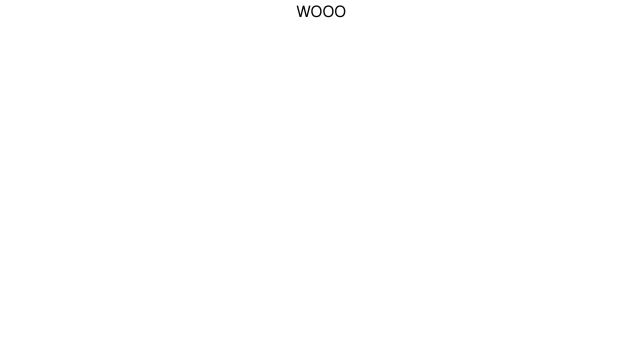
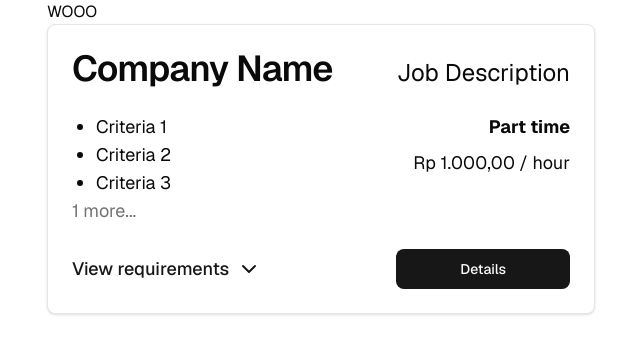
Before and after one commit to WinterRide/AltRecruit, a Next.js app: page / in a window 1280 px wide. Shown: the top 354 px of the page, without its empty margins (319-959 px from the left). Built offline with nearby package versions, Linux system fonts and the light colour scheme.

Commit message:
listing card component

```diff
--- a/app/page.tsx
+++ b/app/page.tsx
@@ -1,7 +1,18 @@
+import ListingCard from "@/components/ListingCard";
+
 export default async function Index() {
   return (
+    // ! cuma utk testing, apus aj
     <div>
       <h1>WOOO</h1>
+      <ListingCard
+        company="Company Name"
+        jobdesc="Job Description"
+        criteria={["Criteria 1", "Criteria 2", "Criteria 3", "asd"]}
+        salary={1000}
+        workStatus="Part time"
+        requirement={["Requirement 1", "Requirement 2", "Requirement 3"]}
+      />
     </div>
   );
 }
--- /dev/null
+++ b/components/ListingCard.tsx
@@ -0,0 +1,92 @@
+"use client";
+
+import {
+  Card,
+  CardContent,
+  CardDescription,
+  CardFooter,
+  CardHeader,
+  CardTitle,
+} from "./ui/card";
+import { Button } from "./ui/button";
+import { useState } from "react";
+import { ChevronDown } from "lucide-react";
+import { cn } from "@/lib/utils";
+
+export default function ListingCard({
+  company,
+  jobdesc,
+  criteria,
+  salary,
+  workStatus,
+  requirement,
+}: {
+  company: string;
+  jobdesc: string;
+  criteria: string[];
+  salary: number;
+  workStatus: "Part time" | "Full time" | "One time job";
+  requirement: string[];
+}) {
+  const [reqOpen, setReqOpen] = useState(false);
+
+  return (
+    <>
+      <Card className="w-fit shadow">
+        <CardHeader className="space-y-0 flex md:flex-row md:items-end justify-between gap-4 md:gap-16">
+          <CardTitle className="text-4xl">{company}</CardTitle>
+          <h2 className="text-2xl">{jobdesc}</h2>
+        </CardHeader>
+        <CardContent className="text-lg flex flex-col md:flex-row md:items-start justify-between gap-4 md:gap-16">
+          <div>
+            <ul className="list-disc pl-6">
+              {criteria.slice(0, 3).map((c) => (
+                <li key={c}>{c}</li>
+              ))}
+            </ul>
+            {criteria.length > 3 && (
+              <p className="text-muted-foreground">
+                {criteria.length - 3} more...
+              </p>
+            )}
+          </div>
+          <div className="md:text-right flex flex-col gap-2">
+            <p className="font-bold">{workStatus}</p>
+            <p>
+              {salary.toLocaleString("id-ID", {
+                style: "currency",
+                currency: "IDR",
+              })}{" "}
+              / hour
+            </p>
+          </div>
+        </CardContent>
+        <CardFooter className="flex flex-row items-start justify-between">
+          <Button variant="link" className="text-lg p-0 max-md:hidden">
+            View requirements
+            <ChevronDown
+              className={cn(
+                "w-6 h-6 ml-2 transition-all",
+                reqOpen && "transform -rotate-180"
+              )}
+              onClick={() => setReqOpen(!reqOpen)}
+            />
+          </Button>
+          <Button className="rounded-lg px-16 max-md:w-full">Details</Button>
+        </CardFooter>
+      </Card>
+      <CardContent
+        className={cn(
+          "text-lg bg-muted rounded-md shadow transition-all overflow-hidden",
+          reqOpen ? "max-h-screen py-6" : "max-h-0 py-0"
+        )}
+      >
+        <ul className="list-disc pl-6">
+          {requirement.map((r) => (
+            <li key={r}>{r}</li>
+          ))}
+        </ul>
+      </CardContent>
+    </>
+  );
+}
--- /dev/null
+++ b/components/ui/card.tsx
@@ -0,0 +1,79 @@
+import * as React from "react"
+
+import { cn } from "@/lib/utils"
+
+const Card = React.forwardRef<
+  HTMLDivElement,
+  React.HTMLAttributes<HTMLDivElement>
+>(({ className, ...props }, ref) => (
+  <div
+    ref={ref}
+    className={cn(
+      "rounded-lg border bg-card text-card-foreground shadow-sm",
+      className
+    )}
+    {...props}
+  />
+))
+Card.displayName = "Card"
+
+const CardHeader = React.forwardRef<
+  HTMLDivElement,
+  React.HTMLAttributes<HTMLDivElement>
+>(({ className, ...props }, ref) => (
+  <div
+    ref={ref}
+    className={cn("flex flex-col space-y-1.5 p-6", className)}
+    {...props}
+  />
+))
+CardHeader.displayName = "CardHeader"
+
+const CardTitle = React.forwardRef<
+  HTMLParagraphElement,
+  React.HTMLAttributes<HTMLHeadingElement>
+>(({ className, ...props }, ref) => (
+  <h3
+    ref={ref}
+    className={cn(
+      "text-2xl font-semibold leading-none tracking-tight",
+      className
+    )}
+    {...props}
+  />
+))
+CardTitle.displayName = "CardTitle"
+
+const CardDescription = React.forwardRef<
+  HTMLParagraphElement,
+  React.HTMLAttributes<HTMLParagraphElement>
+>(({ className, ...props }, ref) => (
+  <p
+    ref={ref}
+    className={cn("text-sm text-muted-foreground", className)}
+    {...props}
+  />
+))
+CardDescription.displayName = "CardDescription"
+
+const CardContent = React.forwardRef<
+  HTMLDivElement,
+  React.HTMLAttributes<HTMLDivElement>
+>(({ className, ...props }, ref) => (
+  <div ref={ref} className={cn("p-6 pt-0", className)} {...props} />
+))
+CardContent.displayName = "CardContent"
+
+const CardFooter = React.forwardRef<
+  HTMLDivElement,
+  React.HTMLAttributes<HTMLDivElement>
+>(({ className, ...props }, ref) => (
+  <div
+    ref={ref}
+    className={cn("flex items-center p-6 pt-0", className)}
+    {...props}
+  />
+))
+CardFooter.displayName = "CardFooter"
+
+export { Card, CardHeader, CardFooter, CardTitle, CardDescription, CardContent }
```
Also changed, not shown: 1 other file (tests, documents, lock files or other folders).
